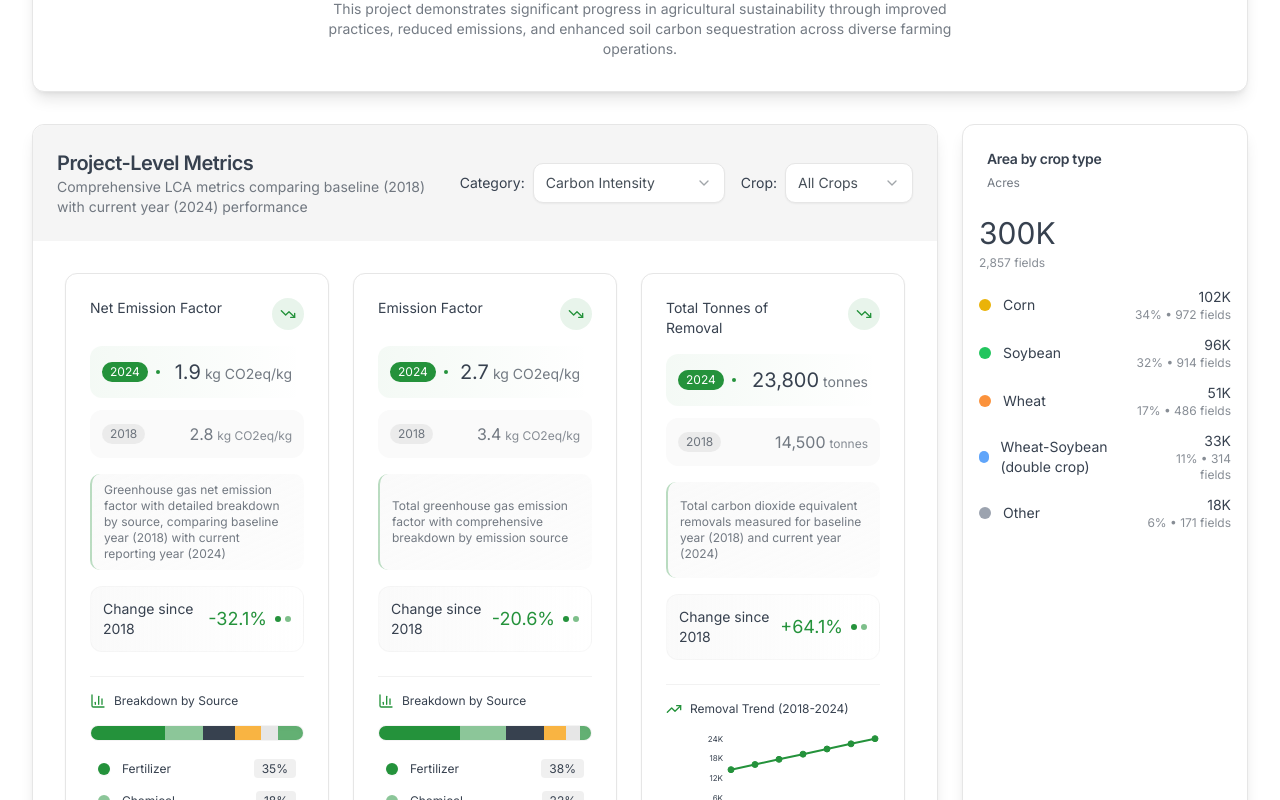
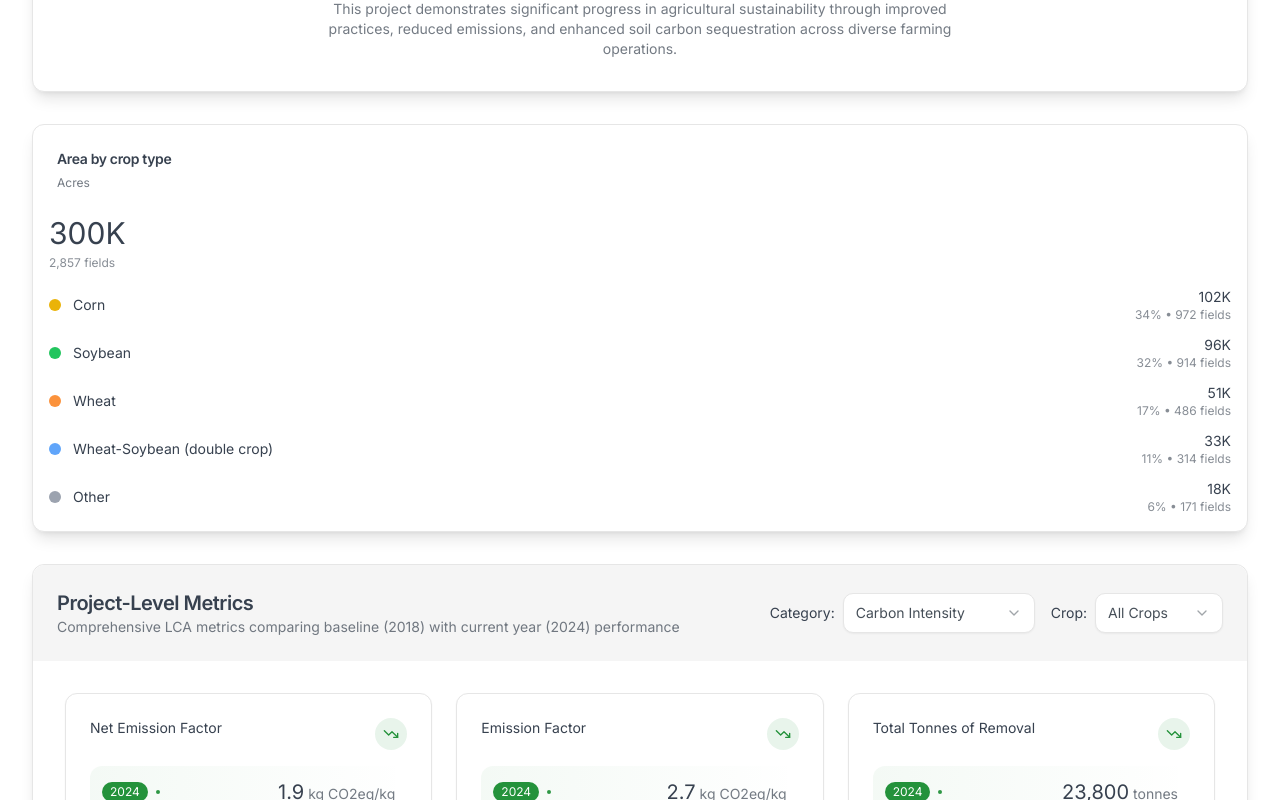
Before and after one commit to HabiTerre/carbon-insights-dashboard, a React (Vite) app: page / in a window 1280 px wide. Shown: the part 900-1700 px from the top of the page. Built offline with nearby package versions, Linux system fonts and the light colour scheme.

Commit message:
Reorder components in PDF
Move CropStatistics component above ProjectMetrics in the PDF layout to improve visual hierarchy.

```diff
--- a/src/pages/Index.tsx
+++ b/src/pages/Index.tsx
@@ -77,20 +77,14 @@ const Index = () => {
           <ProjectSummaryCard />
 
           <div className="space-y-8">
-            <div className="grid grid-cols-1 xl:grid-cols-4 gap-6">
-              <div className="xl:col-span-3">
-                <MetricsSection
-                  selectedMetricCategory={selectedMetricCategory}
-                  selectedCrop={selectedCrop}
-                  onCategoryChange={setSelectedMetricCategory}
-                  onCropChange={setSelectedCrop}
-                />
-              </div>
+            <CropStatistics />
 
-              <div className="xl:col-span-1">
-                <CropStatistics />
-              </div>
-            </div>
+            <MetricsSection
+              selectedMetricCategory={selectedMetricCategory}
+              selectedCrop={selectedCrop}
+              onCategoryChange={setSelectedMetricCategory}
+              onCropChange={setSelectedCrop}
+            />
           </div>
 
           <DashboardTabs
```
